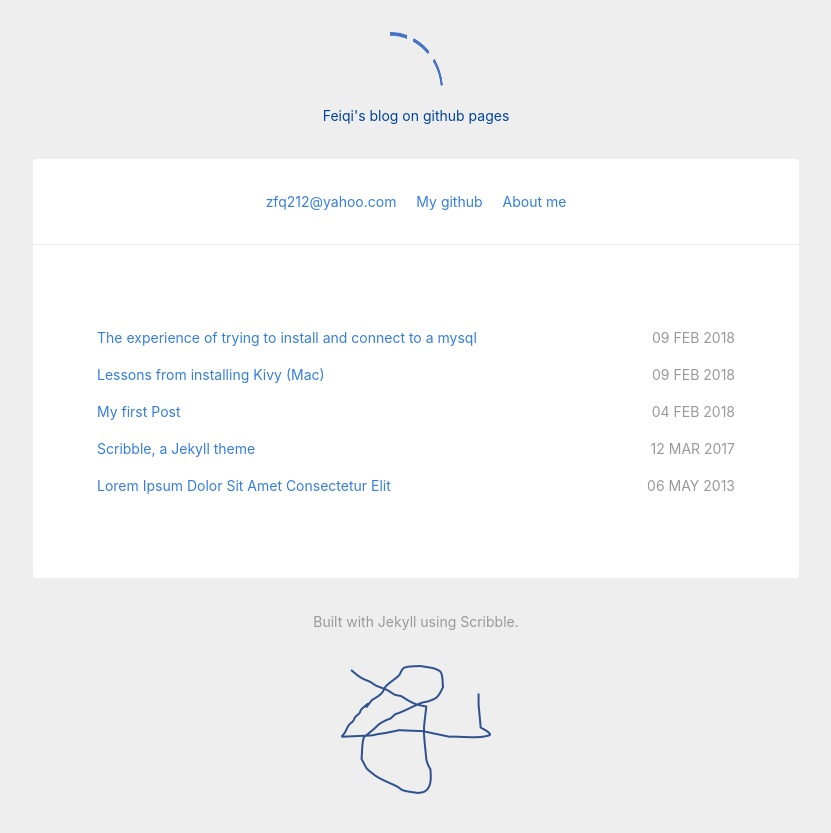
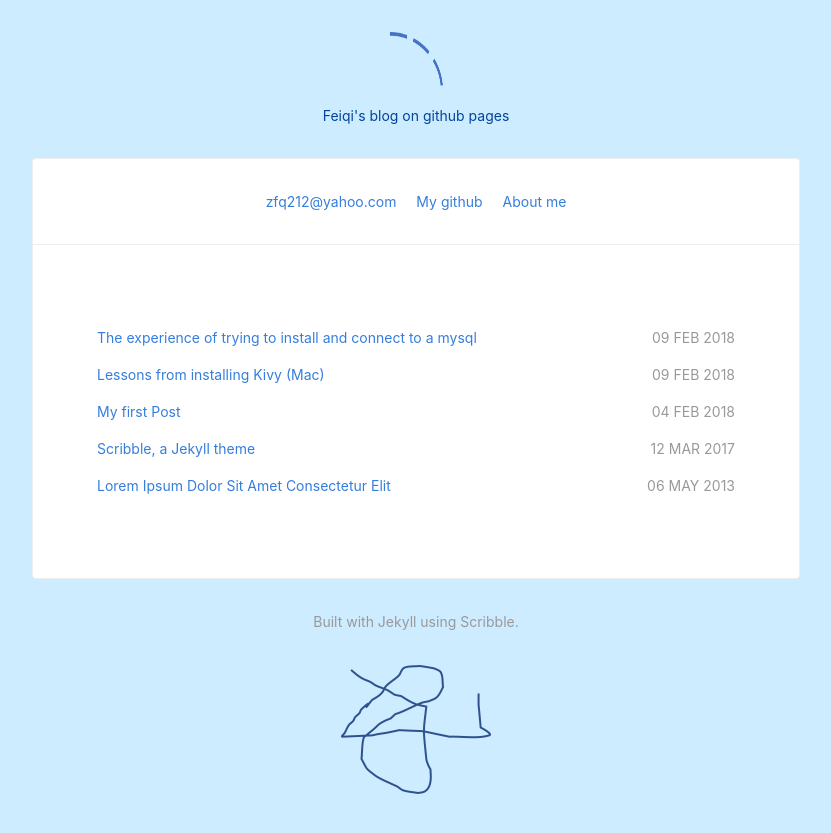
Before and after one commit to zfq212git/zfq212git.github.io, a Jekyll site: the page built from index.html, in a window 1280 px wide. Shown: the top 833 px of the page, without its empty margins (224-1055 px from the left). Built offline with Jekyll 4.4.1, drawn with Linux system fonts in a browser that asks for light colours; nearby versions of some CDN libraries.

Commit message:
Update default.html

```diff
--- a/_layouts/default.html
+++ b/_layouts/default.html
@@ -7,7 +7,7 @@
     <title>{{ page.title }} - {{ site.title }}</title>
     {% include head.html %}
   </head>
-  <body class="lh-copy dark-blue pa0 f6 sans-serif bg-light-gray">
+  <body class="lh-copy dark-blue pa0 f6 sans-serif bg-lightest-blue">
     <header class="tc mt4">
       <a href="{{ site.url }}">
         <img src="{{ site.url }}/images/scribble.png" alt="Home" width="53" height="59">
```
